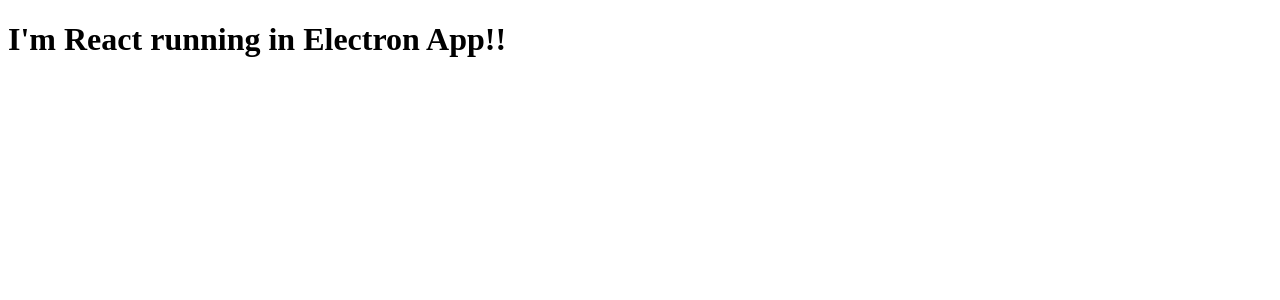
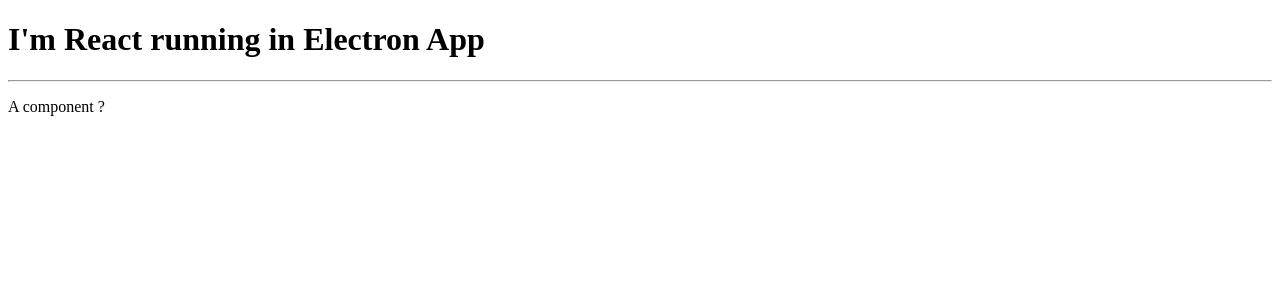
Before and after one commit to raoul2000/electron-react-ts, a React app: page / in a window 1280 px wide. Shown: the top 300 px of the page. Built offline with nearby package versions, Linux system fonts and the light colour scheme.

Commit message:
add test react component

```diff
--- /dev/null
+++ b/src/app/MyComponent.tsx
@@ -0,0 +1,7 @@
+import React from 'react';
+
+export const MyComponent:React.FC<{}> = ():JSX.Element => (
+    <p>
+        A component ?
+    </p>
+);
--- a/src/app/app.tsx
+++ b/src/app/app.tsx
@@ -1,9 +1,12 @@
 import React from 'react';
+import { MyComponent } from '@/app/MyComponent';
 
 const App = () => {
     return (
         <div className="app">
-            <h1>I'm React running in Electron App!!</h1>
+            <h1>I'm React running in Electron App</h1>
+            <hr />
+            <MyComponent />
         </div>
     );
 }
--- a/src/main.ts
+++ b/src/main.ts
@@ -1,5 +1,5 @@
 import { app, BrowserWindow } from 'electron';
-import isDev from 'electron-is-dev'; // New Import
+import isDev from 'electron-is-dev';
 
 const createWindow = (): void => {
     let win = new BrowserWindow({
```
Also changed, not shown: 1 other file (tests, documents, lock files or other folders).
